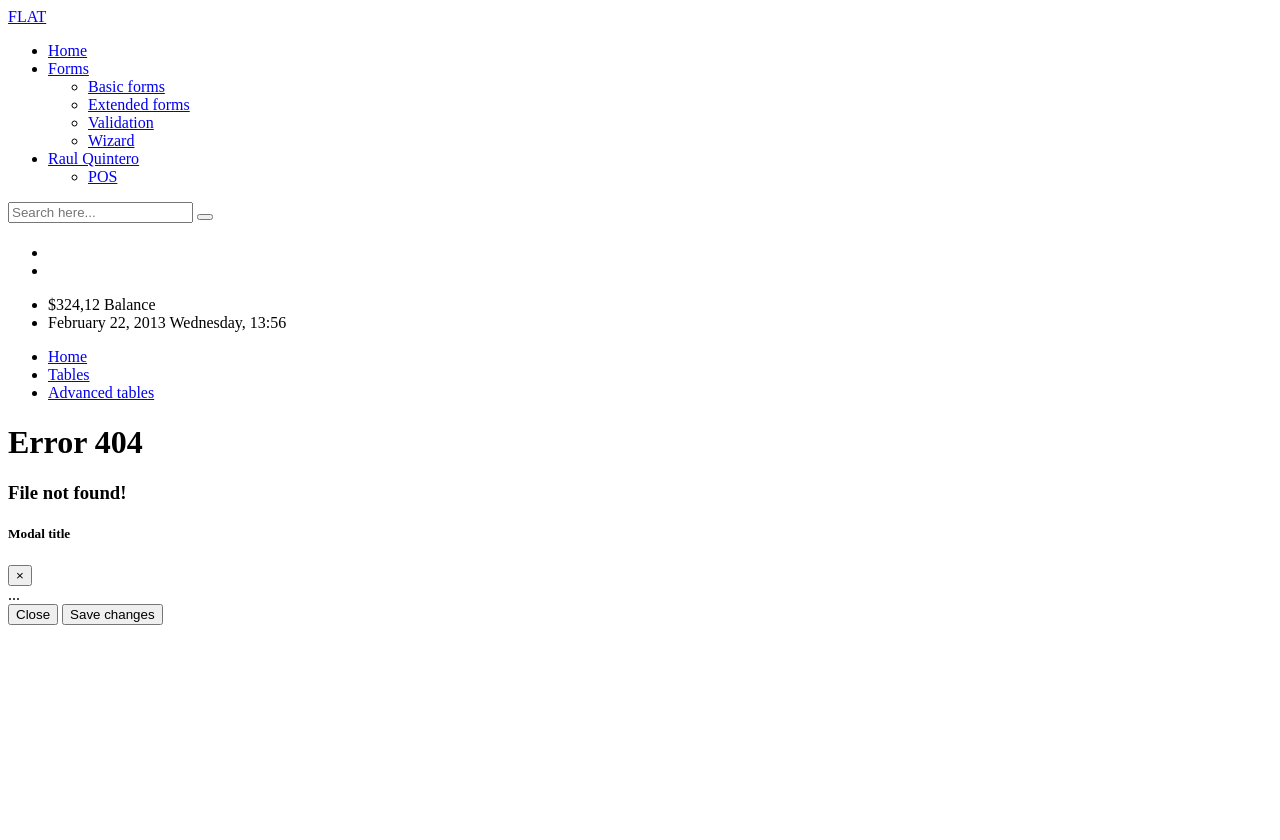
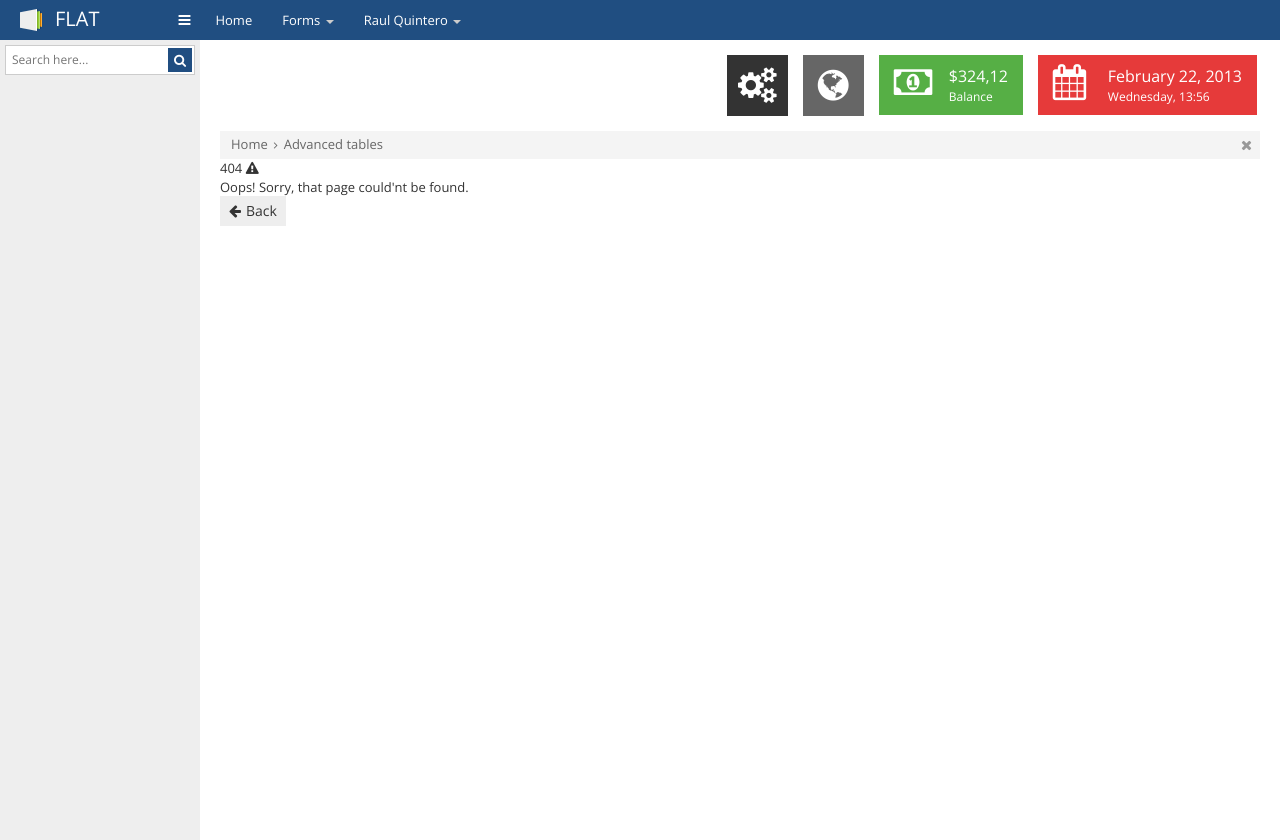
Before and after one commit to raulquintero13/test, a PHP site: the page made by templates/404.twig in a window 1280 px wide. Before the commit the page ends 625 px from the top, so only its background shows below. Run offline with PHP 8.4, Linux system fonts and the light colour scheme; the template is opened without the code that fills it, so the values that code supplies are empty; some libraries are stand-ins or nearby versions.

Commit message:
- template and client & products table

```diff
--- a/app/controllers/Customers.php
+++ b/app/controllers/Customers.php
@@ -30,11 +30,10 @@ class Customers extends BasePageController
 
         $titles = [
             "title" => "Clientes",
+            "curp"=>"curp",
             "names" => "Nombres",
             "lastname" => "Apellido P",
             "surname"=>"Apellido M",
-            "genre"=>"Genero",
-            "status"=>"status",
         ];
 
         return self::render(self::$template, [
--- a/core/models/PersonCustomer.php
+++ b/core/models/PersonCustomer.php
@@ -10,7 +10,6 @@ class PersonCustomer extends Person {
     private $database;
     private $curp;
     private $password;
-    private $rol;
     private $person_id;
     private $status;
     private $created_at;
@@ -37,7 +36,6 @@ class PersonCustomer extends Person {
             'SELECT * FROM ' . $this->tbl_persons . '
             left join '.$this->tbl_customers. ' ON ' . $this->tbl_persons . '.id=' . $this->tbl_customers . '.' . $this->tbl_persons . '_id
             left JOIN genre ON genre.id = ' . $this->tbl_persons . '.genre_id
-            left JOIN rol ON ' . $this->tbl_customers . '.rol_id=rol.id
             where ' . $this->tbl_persons . '.id=?', array($id)  );
 
 
@@ -68,8 +66,7 @@ class PersonCustomer extends Person {
             'SELECT * FROM  ' . $this->tbl_persons . '
             INNER JOIN '. $this->tbl_customers . ' ON ' . $this->tbl_persons . '.id=' . $this->tbl_customers . '.' . $this->tbl_persons . '_id
             LEFT JOIN genre ON genre.id = '. $this->tbl_persons . '.genre_id
-            LEFT JOIN rol ON ' . $this->tbl_customers . '.rol_id=rol.id'
-            );
+            ');
 
         return $allCustomers;
     }
--- a/templates/404.twig
+++ b/templates/404.twig
@@ -4,12 +4,46 @@
     Welcome - HomePage
 {% endblock %}
 
-{% block head%}{% endblock %}
+{% block head%}
+	<!-- Bootstrap -->
+	<link rel="stylesheet" href="/assets/css/bootstrap.min.css">
+	<!-- Theme CSS -->
+	<link rel="stylesheet" href="/assets/css/style.css">
+	<!-- Color CSS -->
+	<link rel="stylesheet" href="/assets/css/themes.css">
+
+
+	<!-- jQuery -->
+	<script src="/assets/js/jquery.min.js"></script>
+
+	<!-- Nice Scroll -->
+	<script src="/assets/js/plugins/nicescroll/jquery.nicescroll.min.js"></script>
+	<!-- Bootstrap -->
+	<script src="/assets/js/bootstrap.min.js"></script>
+{% endblock %}
+
+
+
 
 {% block content %}
 
-    <div class="main">
-        <h1>Error 404</h1>
-            <h3> File not found!</h3>
-    </div>
+
+<body class='error'>
+	<div class="wrapper">
+		<div class="code">
+			<span>404</span>
+			<i class="fa fa-warning"></i>
+		</div>
+		<div class="desc">Oops! Sorry, that page could'nt be found.</div>
+
+		<div class="buttons">
+			<div class="pull-left">
+				<a href="/" class="btn btn--icon">
+					<i class="fa fa-arrow-left"></i>Back</a>
+			</div>
+		</div>
+	</div>
+
+</body>
+
 {% endblock %}
--- a/templates/base.twig
+++ b/templates/base.twig
@@ -14,7 +14,25 @@
       </title>
 
 
- {% block head %}{% endblock %}
+ {% block head %}
+
+ 	<!-- Bootstrap -->
+	<link rel="stylesheet" href="/css/bootstrap.min.css">
+	<!-- Theme CSS -->
+	<link rel="stylesheet" href="/css/style.css">
+	<!-- Color CSS -->
+	<link rel="stylesheet" href="/css/themes.css">
+
+
+	<!-- jQuery -->
+	<script src="/js/jquery.min.js"></script>
+
+	<!-- Nice Scroll -->
+	<script src="/js/plugins/nicescroll/jquery.nicescroll.min.js"></script>
+	<!-- Bootstrap -->
+	<script src="/js/bootstrap.min.js"></script>
+
+ {% endblock %}
 
 	<!--[if lte IE 9]>
 		<script src="/assets/js/plugins/placeholder/jquery.placeholder.min.js"></script>
@@ -158,10 +176,6 @@
                     <i class="fa fa-angle-right"></i>
                 </li>
                 <li>
-                    <a href="tables-basic.html">Tables</a>
-                    <i class="fa fa-angle-right"></i>
-                </li>
-                <li>
                     <a href="tables-advanced.html">Advanced tables</a>
                 </li>
             </ul>
--- a/templates/customer.twig
+++ b/templates/customer.twig
@@ -107,6 +107,12 @@
 													</div>
 												</div>
 												<div class="col-sm-10">
+													<div class="form-group">
+														<label for="curp" class="control-label col-sm-2 right">Curp:</label>
+														<div class="col-sm-10">
+															<input type="text" name="curp" class='form-control' value="{{curp}}">
+														</div>
+													</div>
 													<div class="form-group">
 														<label for="name" class="control-label col-sm-2 right">Name:</label>
 														<div class="col-sm-10">
--- a/templates/customers.twig
+++ b/templates/customers.twig
@@ -246,11 +246,10 @@
                         <table class="table table-hover table-nomargin table-bordered dataTable dataTable-tools">
                             <thead>
                             <tr>
+                                <th class='hidden-480'>{{titles.curp }}</th>
                                 <th>{{ titles.lastname }} </th>
                                 <th>{{ titles.surname }}</th>
-                                <th class='hidden-350'>{{titles.names }}</th>
                                 <th class='hidden-1024'>{{titles.genre }}</th>
-                                <th class='hidden-480'>{{titles.status }}</th>
 
 
                             </tr>
@@ -259,11 +258,10 @@
 
                                 {% for customer in customers %}
                                     <tr>
+                                    <td class='hidden-480'><a href="{{ path_for('customer', { 'id': customer.person_id}) }}">{{ customer.curp }}</a></td>
                                     <td><a href="{{ path_for('customer', { 'id': customer.person_id}) }}">{{ customer.lastname|capitalize }}</a></td>
                                     <td><a href="{{ path_for('customer', { 'id': customer.person_id}) }}">{{ customer.surname|capitalize }}</a></td>
                                     <td class='hidden-350'><a href="{{ path_for('customer', { 'id': customer.person_id}) }}">{{ customer.name|capitalize }}</a></td>
-                                    <td class='hidden-1024'><a href="{{ path_for('customer', { 'id': customer.person_id}) }}">{{ customer.genre|capitalize }}</a></td>
-                                    <td class='hidden-480'><a href="{{ path_for('customer', { 'id': customer.person_id}) }}">{{ customer.status }}</a></td>
                                     </tr>
                                 {% endfor %}
 
```
